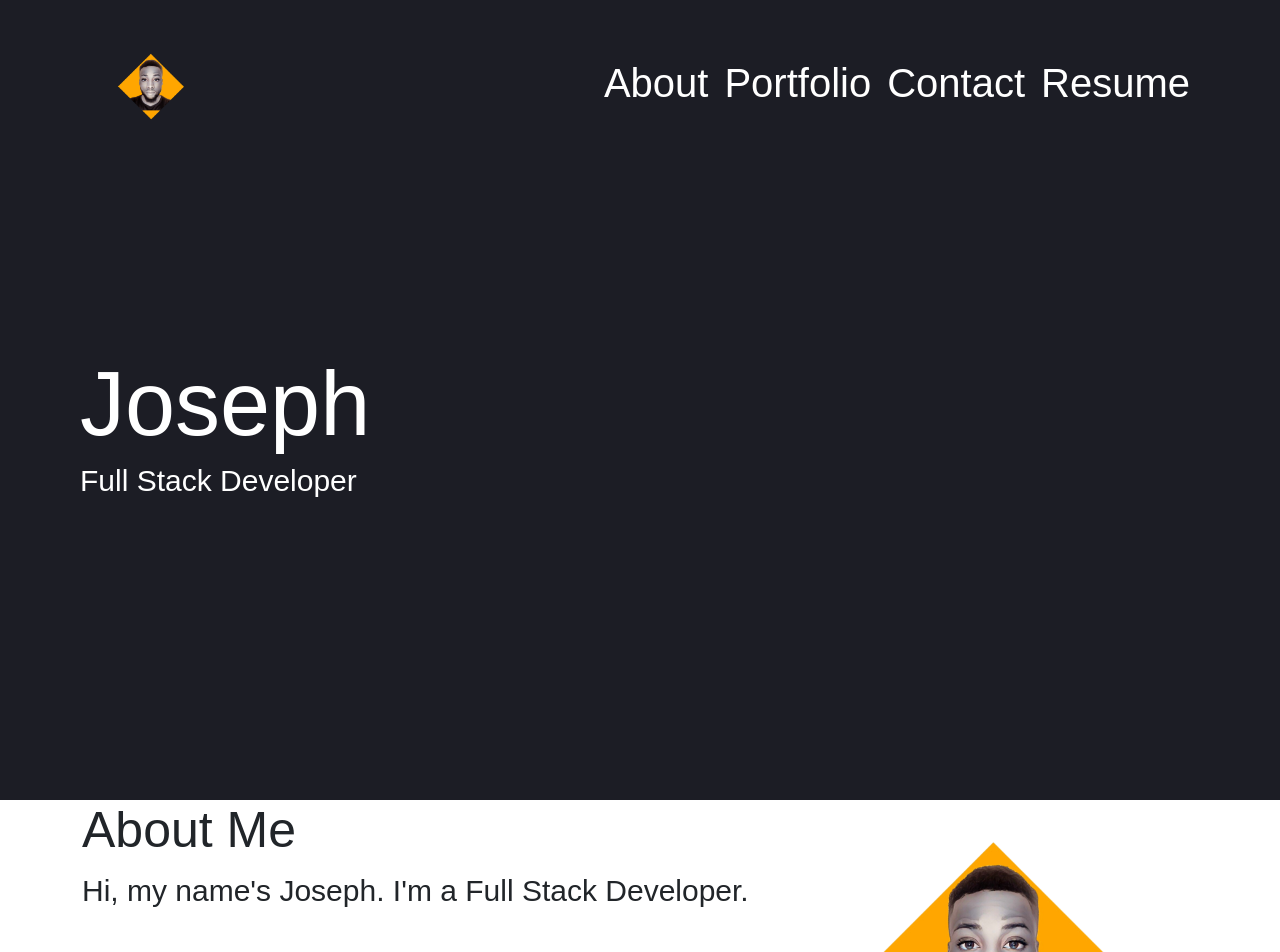
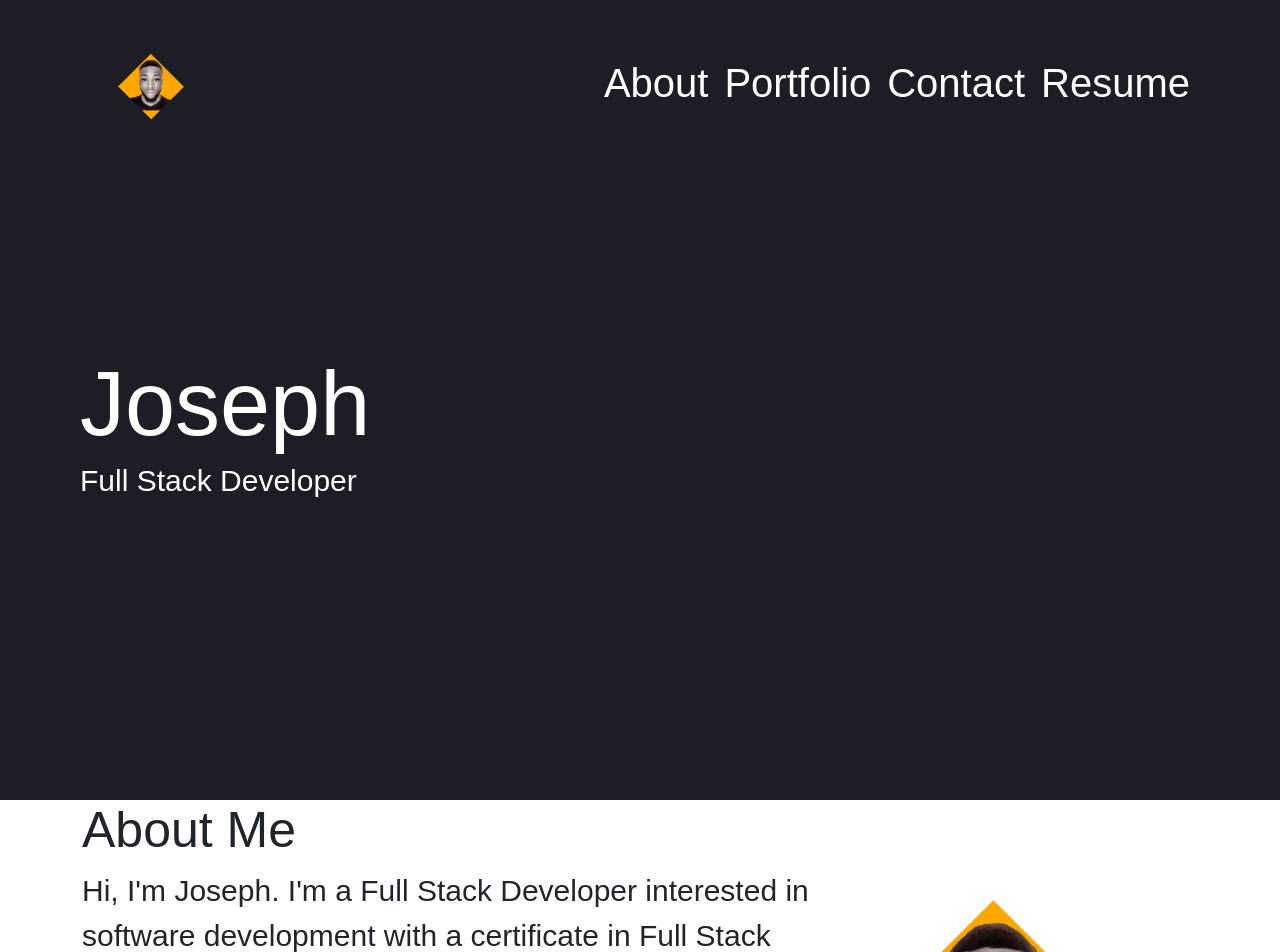
Before and after one commit to joesen-dev/react-portfolio, a React (Create React App) app: page / in a window 1280 px wide. Shown: the top 952 px of the page. Built offline with nearby package versions, Linux system fonts and the light colour scheme.

Commit message:
Updated About me

```diff
--- a/src/components/About/index.js
+++ b/src/components/About/index.js
@@ -1,16 +1,24 @@
-import React from "react";
-import headShot from "../../assets/images/portfolio-avatar2.png";
+import React from 'react';
+import headShot from '../../assets/images/portfolio-avatar2.png';
 
 function About() {
   return (
-    <section className="container" id="about">
-      <div className="row">
-        <div className="col-sm-8">
+    <section className='container' id='about'>
+      <div className='row'>
+        <div className='col-sm-8'>
           <h2>About Me</h2>
-          <p>Hi, my name's Joseph. I'm a Full Stack Developer.</p>
+          <p>
+            Hi, I'm Joseph. I'm a Full Stack Developer interested in software
+            development with a certificate in Full Stack Development from the
+            University of Carleton. Check out some projects I've worked on in
+            the portfolio section during the past six months! Have a peek around
+            and feel free to contact me on LinkedIn if you like what you see. My
+            resume is also available for download in this portfolio's "resume"
+            section. Have fun!
+          </p>
         </div>
-        <div className="headshot-container col-sm-4">
-          <img src={headShot} className="headshot" alt="Joseph's head shot" />
+        <div className='headshot-container col-sm-4'>
+          <img src={headShot} className='headshot' alt="Joseph's head shot" />
         </div>
       </div>
     </section>
```
